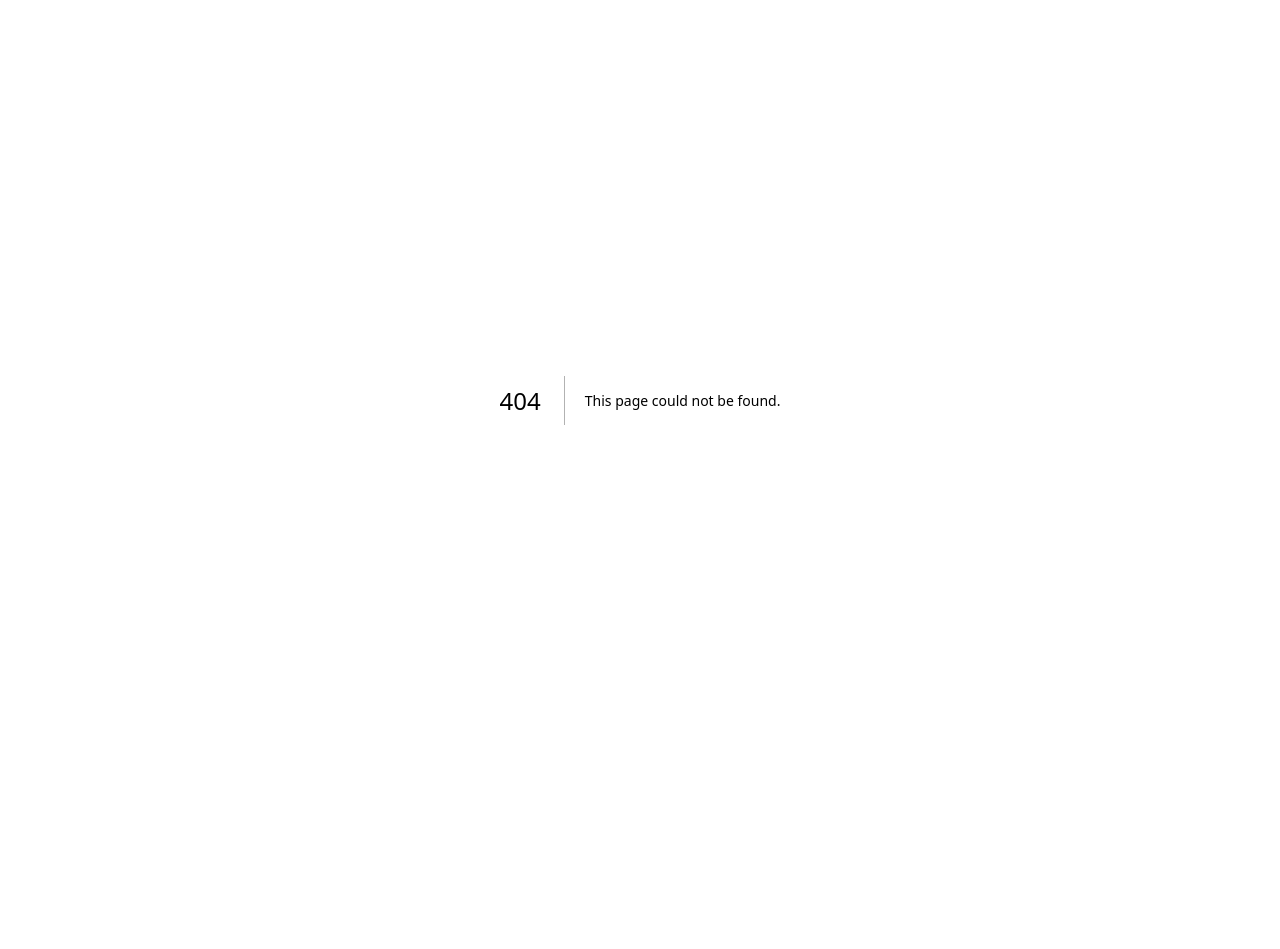
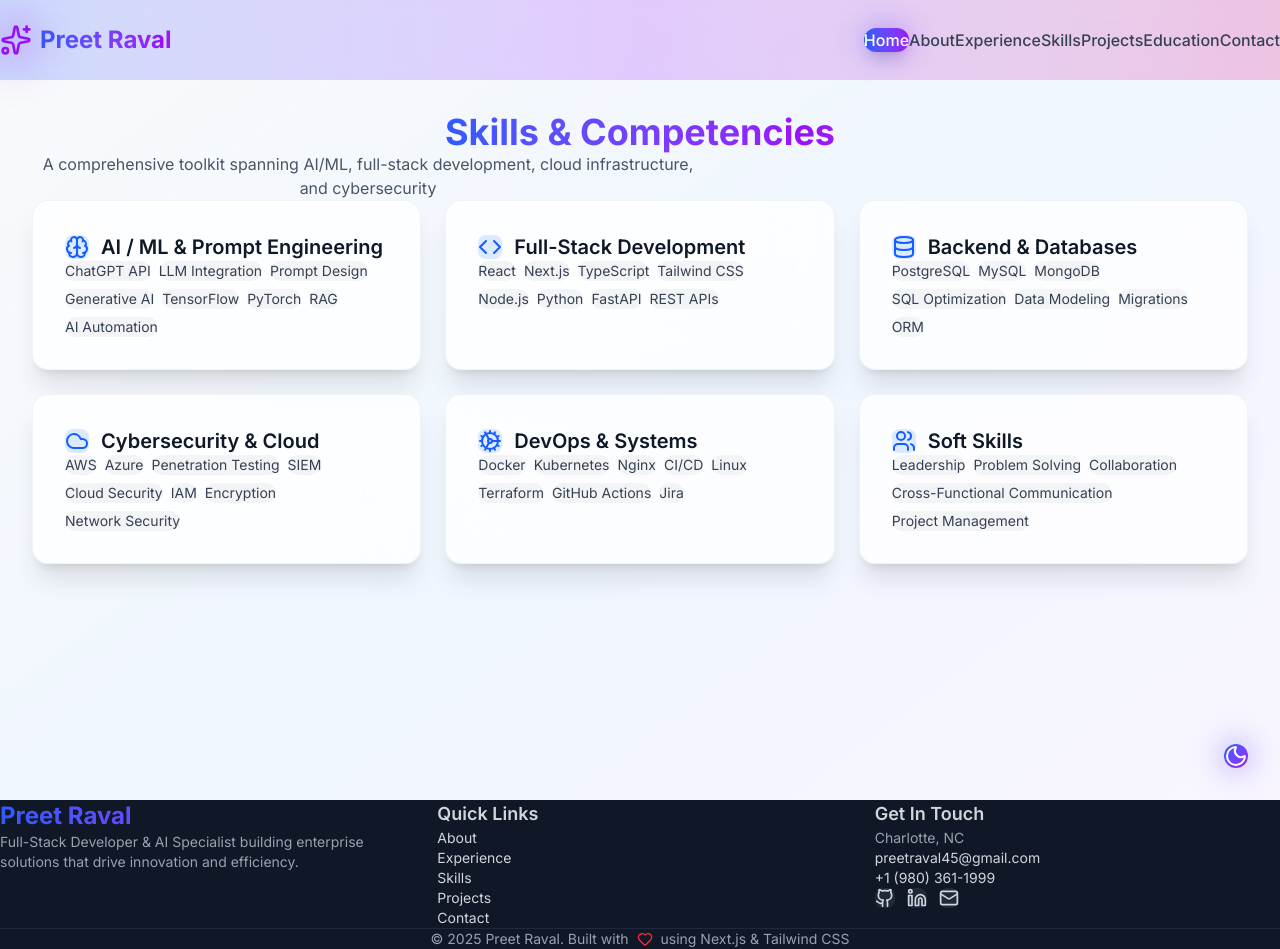
Before and after one commit to preetraval45/PreetRaval, a Next.js app: page /skills in a window 1280 px wide. Before the commit this address had no page. Before the commit the page ends 800 px from the top, so only its background shows below. Built offline with nearby package versions, Linux system fonts and the light colour scheme.

Commit message:
Complete redesign: colorful navbar, fixed theme toggle, separate pages, enhanced UI

```diff
--- /dev/null
+++ b/app/about/page.tsx
@@ -0,0 +1,9 @@
+import { About } from '../components/About';
+
+export default function AboutPage() {
+  return (
+    <div className="fade-in">
+      <About />
+    </div>
+  );
+}
--- a/app/components/Navigation.tsx
+++ b/app/components/Navigation.tsx
@@ -1,22 +1,23 @@
 'use client';
 
 import { useState, useEffect } from 'react';
-import { Menu, X } from 'lucide-react';
-import { ThemeToggle } from './ThemeToggle';
+import { Menu, X, Sparkles } from 'lucide-react';
+import Link from 'next/link';
 
 const navItems = [
-  { name: 'Home', href: '#home' },
-  { name: 'About', href: '#about' },
-  { name: 'Experience', href: '#experience' },
-  { name: 'Skills', href: '#skills' },
-  { name: 'Projects', href: '#projects' },
-  { name: 'Certifications', href: '#certifications' },
-  { name: 'Contact', href: '#contact' },
+  { name: 'Home', href: '/' },
+  { name: 'About', href: '/about' },
+  { name: 'Experience', href: '/experience' },
+  { name: 'Skills', href: '/skills' },
+  { name: 'Projects', href: '/projects' },
+  { name: 'Education', href: '/education' },
+  { name: 'Contact', href: '/contact' },
 ];
 
 export function Navigation() {
   const [isScrolled, setIsScrolled] = useState(false);
   const [isMobileMenuOpen, setIsMobileMenuOpen] = useState(false);
+  const [activeItem, setActiveItem] = useState('Home');
 
   useEffect(() => {
     const handleScroll = () => {
@@ -29,42 +30,54 @@ export function Navigation() {
 
   return (
     <nav
-      className={`fixed top-0 left-0 right-0 z-50 transition-all duration-300 ${
+      className={`fixed top-0 left-0 right-0 z-50 transition-all duration-500 ${
         isScrolled
-          ? 'bg-white/90 dark:bg-gray-900/90 backdrop-blur-md shadow-lg'
-          : 'bg-transparent'
+          ? 'bg-white/80 dark:bg-gray-900/80 backdrop-blur-xl shadow-2xl border-b border-purple-200/30 dark:border-purple-700/30'
+          : 'bg-gradient-to-r from-blue-600/20 via-purple-600/20 to-pink-600/20 dark:from-blue-900/20 dark:via-purple-900/20 dark:to-pink-900/20 backdrop-blur-sm'
       }`}
     >
       <div className="max-w-7xl mx-auto px-4 sm:px-6 lg:px-8">
-        <div className="flex items-center justify-between h-16">
+        <div className="flex items-center justify-between h-20">
           {/* Logo */}
-          <a
-            href="#home"
-            className="text-2xl font-bold gradient-text hover:scale-105 transition-transform"
+          <Link
+            href="/"
+            className="flex items-center gap-2 group"
           >
-            Preet Raval
-          </a>
+            <div className="relative">
+              <Sparkles className="w-8 h-8 text-purple-600 dark:text-purple-400 group-hover:rotate-12 transition-transform duration-300" />
+              <div className="absolute inset-0 blur-xl bg-purple-600/50 group-hover:bg-purple-400/70 transition-all duration-300"></div>
+            </div>
+            <span className="text-2xl font-bold gradient-text group-hover:scale-105 transition-transform duration-300">
+              Preet Raval
+            </span>
+          </Link>
 
           {/* Desktop Navigation */}
-          <div className="hidden md:flex items-center space-x-1">
+          <div className="hidden md:flex items-center space-x-2">
             {navItems.map((item) => (
-              <a
+              <Link
                 key={item.name}
                 href={item.href}
-                className="px-4 py-2 rounded-lg text-gray-700 dark:text-gray-300 hover:bg-gray-200 dark:hover:bg-gray-700 transition-all duration-200"
+                onClick={() => setActiveItem(item.name)}
+                className={`relative px-5 py-2.5 rounded-xl font-medium transition-all duration-300 ${
+                  activeItem === item.name
+                    ? 'text-white bg-gradient-to-r from-blue-600 to-purple-600 shadow-lg'
+                    : 'text-gray-700 dark:text-gray-300 hover:bg-white/50 dark:hover:bg-gray-800/50 hover:scale-105'
+                }`}
               >
                 {item.name}
-              </a>
+                {activeItem === item.name && (
+                  <span className="absolute inset-0 rounded-xl bg-gradient-to-r from-blue-600 to-purple-600 blur-lg opacity-50 -z-10"></span>
+                )}
+              </Link>
             ))}
-            <ThemeToggle />
           </div>
 
           {/* Mobile Menu Button */}
-          <div className="md:hidden flex items-center space-x-2">
-            <ThemeToggle />
+          <div className="md:hidden">
             <button
               onClick={() => setIsMobileMenuOpen(!isMobileMenuOpen)}
-              className="p-2 rounded-lg bg-gray-200 dark:bg-gray-700 hover:bg-gray-300 dark:hover:bg-gray-600"
+              className="p-3 rounded-xl bg-gradient-to-r from-blue-600 to-purple-600 text-white hover:from-blue-700 hover:to-purple-700 transition-all duration-300 shadow-lg"
               aria-label="Toggle menu"
             >
               {isMobileMenuOpen ? (
@@ -79,17 +92,25 @@ export function Navigation() {
 
       {/* Mobile Menu */}
       {isMobileMenuOpen && (
-        <div className="md:hidden bg-white dark:bg-gray-900 border-t border-gray-200 dark:border-gray-700">
-          <div className="px-4 py-4 space-y-2">
-            {navItems.map((item) => (
-              <a
+        <div className="md:hidden bg-white/95 dark:bg-gray-900/95 backdrop-blur-xl border-t border-purple-200/30 dark:border-purple-700/30 slide-in-left">
+          <div className="px-4 py-6 space-y-3">
+            {navItems.map((item, index) => (
+              <Link
                 key={item.name}
                 href={item.href}
-                onClick={() => setIsMobileMenuOpen(false)}
-                className="block px-4 py-3 rounded-lg text-gray-700 dark:text-gray-300 hover:bg-gray-200 dark:hover:bg-gray-700 transition-all duration-200"
+                onClick={() => {
+                  setActiveItem(item.name);
+                  setIsMobileMenuOpen(false);
+                }}
+                className={`block px-6 py-4 rounded-xl font-medium transition-all duration-300 ${
+                  activeItem === item.name
+                    ? 'text-white bg-gradient-to-r from-blue-600 to-purple-600 shadow-xl'
+                    : 'text-gray-700 dark:text-gray-300 bg-gray-100 dark:bg-gray-800 hover:scale-105'
+                }`}
+                style={{ animationDelay: `${index * 50}ms` }}
               >
                 {item.name}
-              </a>
+              </Link>
             ))}
           </div>
         </div>
--- a/app/components/ThemeToggle.tsx
+++ b/app/components/ThemeToggle.tsx
@@ -13,20 +13,24 @@ export function ThemeToggle() {
   }, []);
 
   if (!mounted) {
-    return <div className="w-9 h-9" />;
+    return null;
   }
 
   return (
     <button
       onClick={() => setTheme(theme === 'dark' ? 'light' : 'dark')}
-      className="p-2 rounded-lg bg-gray-200 dark:bg-gray-700 hover:bg-gray-300 dark:hover:bg-gray-600 transition-all duration-200"
+      className="fixed bottom-8 right-8 z-50 p-4 rounded-2xl bg-gradient-to-br from-blue-600 to-purple-600 dark:from-blue-500 dark:to-purple-500 text-white shadow-2xl hover:shadow-purple-500/50 hover:scale-110 active:scale-95 transition-all duration-300 pulse-glow group"
       aria-label="Toggle theme"
     >
-      {theme === 'dark' ? (
-        <Sun className="w-5 h-5 text-yellow-500" />
-      ) : (
-        <Moon className="w-5 h-5 text-gray-700" />
-      )}
+      <div className="relative">
+        {theme === 'dark' ? (
+          <Sun className="w-6 h-6 group-hover:rotate-180 transition-transform duration-500" />
+        ) : (
+          <Moon className="w-6 h-6 group-hover:-rotate-12 transition-transform duration-500" />
+        )}
+        <div className="absolute inset-0 blur-xl bg-yellow-400/50 dark:bg-purple-400/50 opacity-0 group-hover:opacity-100 transition-opacity duration-300"></div>
+      </div>
+      <span className="sr-only">Toggle theme</span>
     </button>
   );
 }
--- a/app/globals.css
+++ b/app/globals.css
@@ -1,33 +1,97 @@
 @import "tailwindcss";
+
+* {
+  margin: 0;
+  padding: 0;
+  box-sizing: border-box;
+}
 
 html {
   scroll-behavior: smooth;
 }
 
 body {
-  @apply bg-white dark:bg-gray-950 text-gray-900 dark:text-gray-100 transition-colors duration-300;
+  @apply bg-gradient-to-br from-gray-50 via-blue-50 to-purple-50 dark:from-gray-900 dark:via-slate-900 dark:to-gray-900 text-gray-900 dark:text-gray-100 transition-colors duration-500;
+  min-height: 100vh;
 }
 
 .section-container {
-  @apply max-w-7xl mx-auto px-4 sm:px-6 lg:px-8 py-16 sm:py-24;
+  @apply max-w-7xl mx-auto px-4 sm:px-6 lg:px-8 py-20 sm:py-28;
 }
 
 .gradient-text {
-  @apply bg-gradient-to-r from-blue-600 to-purple-600 dark:from-blue-400 dark:to-purple-400 bg-clip-text text-transparent;
+  @apply bg-gradient-to-r from-blue-600 via-purple-600 to-pink-600 dark:from-blue-400 dark:via-purple-400 dark:to-pink-400 bg-clip-text text-transparent;
+  animation: gradient-shift 3s ease infinite;
+  background-size: 200% auto;
+}
+
+@keyframes gradient-shift {
+  0%, 100% { background-position: 0% 50%; }
+  50% { background-position: 100% 50%; }
 }
 
 .card {
-  @apply bg-white dark:bg-gray-800 rounded-lg shadow-lg hover:shadow-xl transition-all duration-300 p-6;
+  @apply bg-white/80 dark:bg-gray-800/80 backdrop-blur-xl rounded-2xl shadow-xl hover:shadow-2xl transition-all duration-500 p-8 border border-gray-200/50 dark:border-gray-700/50;
+  transform-style: preserve-3d;
+}
+
+.card:hover {
+  @apply scale-105 -translate-y-2;
 }
 
 .btn-primary {
-  @apply bg-blue-600 hover:bg-blue-700 dark:bg-blue-500 dark:hover:bg-blue-600 text-white font-semibold py-3 px-6 rounded-lg transition-all duration-200 hover:scale-105 active:scale-95;
+  @apply bg-gradient-to-r from-blue-600 to-purple-600 hover:from-blue-700 hover:to-purple-700 dark:from-blue-500 dark:to-purple-500 dark:hover:from-blue-600 dark:hover:to-purple-600 text-white font-semibold py-4 px-8 rounded-xl transition-all duration-300 hover:scale-110 active:scale-95 shadow-lg hover:shadow-2xl;
 }
 
 .btn-secondary {
-  @apply bg-gray-200 hover:bg-gray-300 dark:bg-gray-700 dark:hover:bg-gray-600 text-gray-800 dark:text-gray-100 font-semibold py-3 px-6 rounded-lg transition-all duration-200 hover:scale-105 active:scale-95;
+  @apply bg-white/90 dark:bg-gray-800/90 backdrop-blur-sm hover:bg-gray-100 dark:hover:bg-gray-700 text-gray-800 dark:text-gray-100 font-semibold py-4 px-8 rounded-xl transition-all duration-300 hover:scale-110 active:scale-95 shadow-lg hover:shadow-2xl border-2 border-gray-300 dark:border-gray-600;
 }
 
-.text-balance {
-  text-wrap: balance;
+.glassmorphism {
+  @apply bg-white/10 dark:bg-gray-900/10 backdrop-blur-lg border border-white/20 dark:border-gray-700/20;
 }
+
+.floating {
+  animation: floating 3s ease-in-out infinite;
+}
+
+@keyframes floating {
+  0%, 100% { transform: translateY(0px); }
+  50% { transform: translateY(-20px); }
+}
+
+.fade-in {
+  animation: fadeIn 0.8s ease-in;
+}
+
+@keyframes fadeIn {
+  from { opacity: 0; transform: translateY(30px); }
+  to { opacity: 1; transform: translateY(0); }
+}
+
+.slide-in-left {
+  animation: slideInLeft 0.6s ease-out;
+}
+
+@keyframes slideInLeft {
+  from { opacity: 0; transform: translateX(-50px); }
+  to { opacity: 1; transform: translateX(0); }
+}
+
+.slide-in-right {
+  animation: slideInRight 0.6s ease-out;
+}
+
+@keyframes slideInRight {
+  from { opacity: 0; transform: translateX(50px); }
+  to { opacity: 1; transform: translateX(0); }
+}
+
+.pulse-glow {
+  animation: pulseGlow 2s ease-in-out infinite;
+}
+
+@keyframes pulseGlow {
+  0%, 100% { box-shadow: 0 0 20px rgba(59, 130, 246, 0.5); }
+  50% { box-shadow: 0 0 40px rgba(147, 51, 234, 0.8); }
+}
--- a/app/layout.tsx
+++ b/app/layout.tsx
@@ -2,6 +2,9 @@ import type { Metadata } from 'next';
 import { Inter } from 'next/font/google';
 import './globals.css';
 import { ThemeProvider } from './components/ThemeProvider';
+import { Navigation } from './components/Navigation';
+import { ThemeToggle } from './components/ThemeToggle';
+import { Footer } from './components/Footer';
 
 const inter = Inter({ subsets: ['latin'] });
 
@@ -45,7 +48,12 @@ export default function RootLayout({
     <html lang="en" suppressHydrationWarning>
       <body className={inter.className}>
         <ThemeProvider attribute="class" defaultTheme="system" enableSystem>
-          {children}
+          <Navigation />
+          <main className="min-h-screen pt-20">
+            {children}
+          </main>
+          <Footer />
+          <ThemeToggle />
         </ThemeProvider>
       </body>
     </html>
--- /dev/null
+++ b/app/skills/page.tsx
@@ -0,0 +1,9 @@
+import { Skills } from '../components/Skills';
+
+export default function SkillsPage() {
+  return (
+    <div className="fade-in">
+      <Skills />
+    </div>
+  );
+}
```
Also changed, not shown: app/contact/page.tsx (added, +9 -0 lines), app/education/page.tsx (added, +9 -0 lines), app/experience/page.tsx (added, +9 -0 lines), app/page.tsx (+2 -18 lines), app/projects/page.tsx (added, +9 -0 lines), public/profile.jpg (added).
